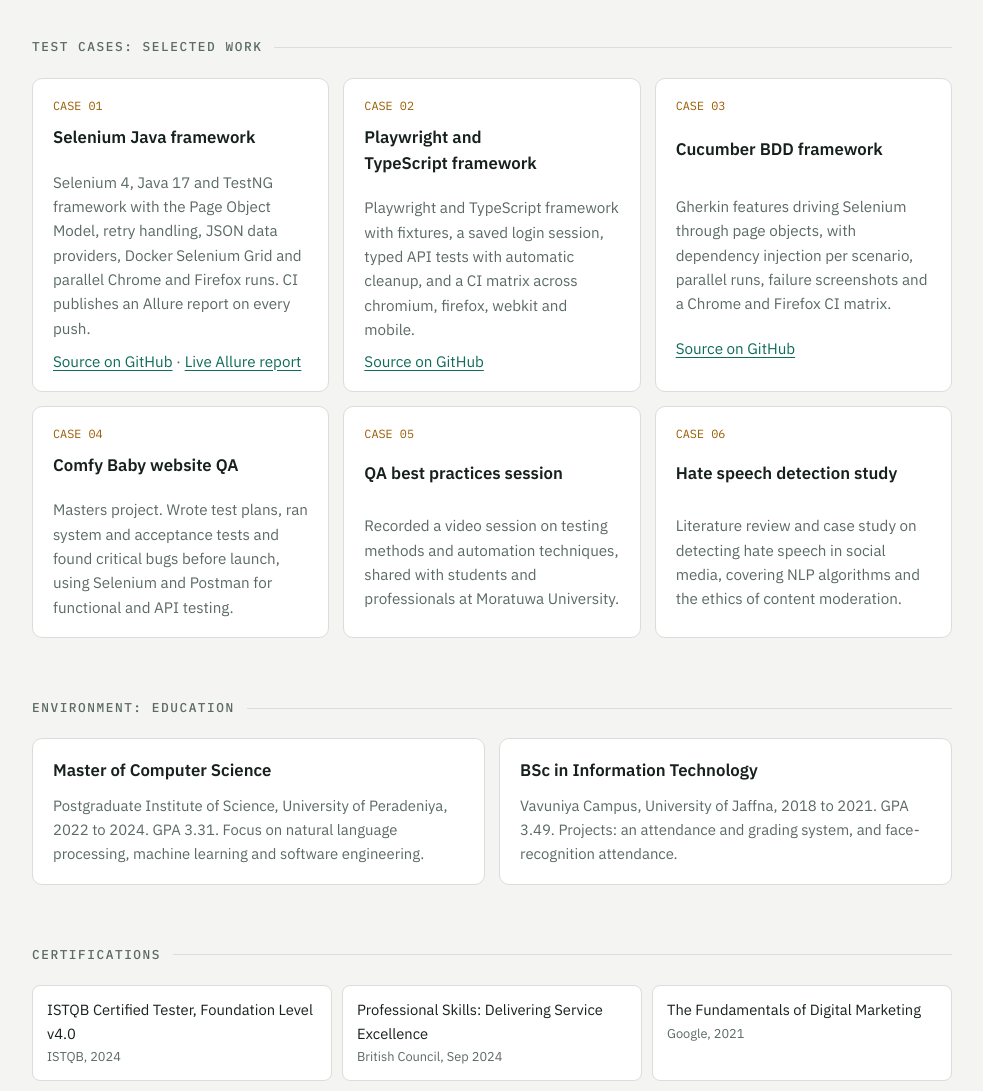
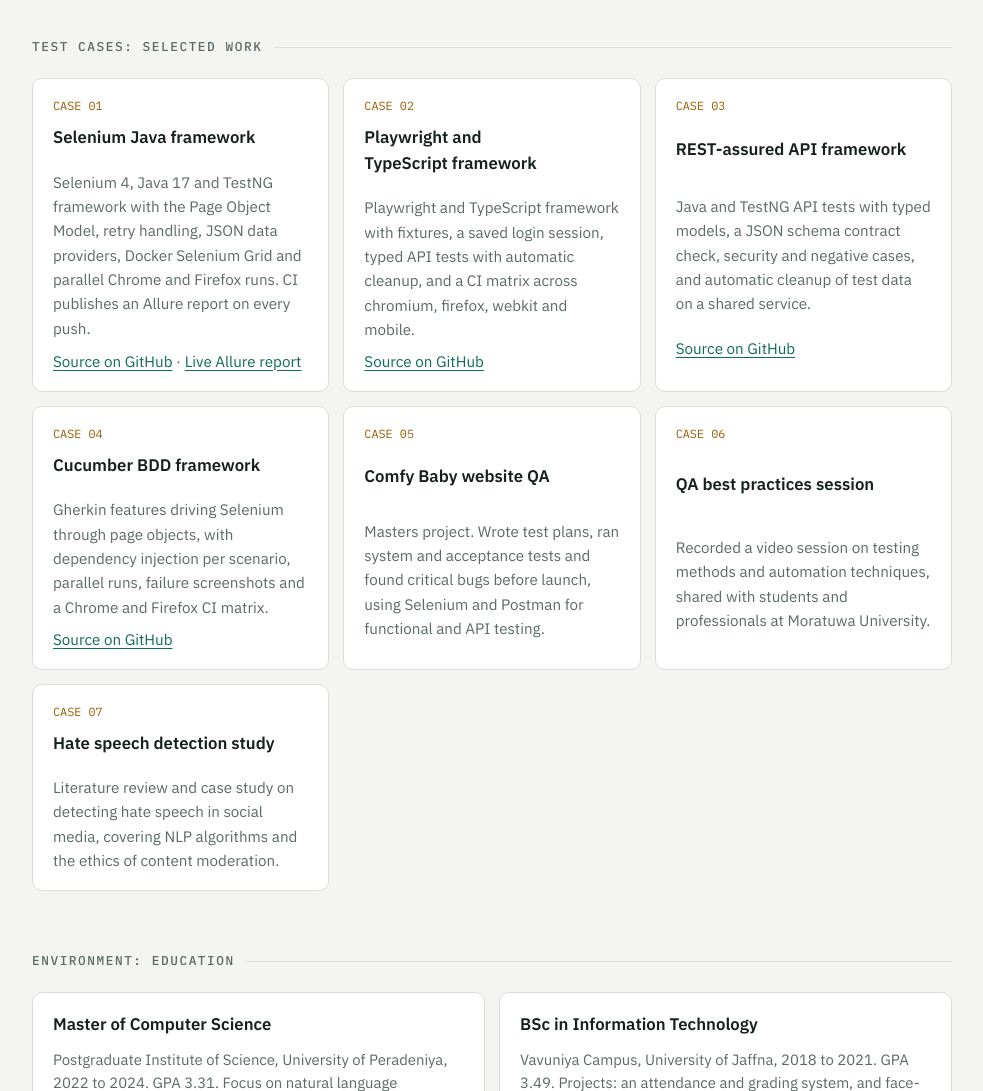
Before and after one commit to dilshana-dasthakeer/dilshana-dasthakeer.github.io, a plain HTML site: page index.html in a window 1280 px wide. Shown: the part 1840-2931 px from the top of the page, without its empty margins (148-1131 px from the left). Drawn offline with Linux system fonts and the light colour scheme.

Commit message:
Update index.html

```diff
--- a/index.html
+++ b/index.html
@@ -158,10 +158,11 @@ footer .wrap{border-top:1px solid var(--line);padding-top:22px;display:flex;flex
   <div class="grid">
     <article class="card case"><span class="id">CASE 01</span><h3>Selenium Java framework</h3><p>Selenium 4, Java 17 and TestNG framework with the Page Object Model, retry handling, JSON data providers, Docker Selenium Grid and parallel Chrome and Firefox runs. CI publishes an Allure report on every push.</p><p><a href="https://github.com/dilshana-dasthakeer/selenium-java-testng-framework">Source on GitHub</a> · <a href="https://dilshana-dasthakeer.github.io/selenium-java-testng-framework/">Live Allure report</a></p></article>
     <article class="card case"><span class="id">CASE 02</span><h3>Playwright and TypeScript framework</h3><p>Playwright and TypeScript framework with fixtures, a saved login session, typed API tests with automatic cleanup, and a CI matrix across chromium, firefox, webkit and mobile.</p><p><a href="https://github.com/dilshana-dasthakeer/playwright-typescript-framework">Source on GitHub</a></p></article>
-    <article class="card case"><span class="id">CASE 03</span><h3>Cucumber BDD framework</h3><p>Gherkin features driving Selenium through page objects, with dependency injection per scenario, parallel runs, failure screenshots and a Chrome and Firefox CI matrix.</p><p><a href="https://github.com/dilshana-dasthakeer/cucumber-bdd-framework">Source on GitHub</a></p></article>
-    <article class="card case"><span class="id">CASE 04</span><h3>Comfy Baby website QA</h3><p>Masters project. Wrote test plans, ran system and acceptance tests and found critical bugs before launch, using Selenium and Postman for functional and API testing.</p></article>
-    <article class="card case"><span class="id">CASE 05</span><h3>QA best practices session</h3><p>Recorded a video session on testing methods and automation techniques, shared with students and professionals at Moratuwa University.</p></article>
-    <article class="card case"><span class="id">CASE 06</span><h3>Hate speech detection study</h3><p>Literature review and case study on detecting hate speech in social media, covering NLP algorithms and the ethics of content moderation.</p></article>
+    <article class="card case"><span class="id">CASE 03</span><h3>REST-assured API framework</h3><p>Java and TestNG API tests with typed models, a JSON schema contract check, security and negative cases, and automatic cleanup of test data on a shared service.</p><p><a href="https://github.com/dilshana-dasthakeer/restassured-api-framework">Source on GitHub</a></p></article>
+    <article class="card case"><span class="id">CASE 04</span><h3>Cucumber BDD framework</h3><p>Gherkin features driving Selenium through page objects, with dependency injection per scenario, parallel runs, failure screenshots and a Chrome and Firefox CI matrix.</p><p><a href="https://github.com/dilshana-dasthakeer/cucumber-bdd-framework">Source on GitHub</a></p></article>
+    <article class="card case"><span class="id">CASE 05</span><h3>Comfy Baby website QA</h3><p>Masters project. Wrote test plans, ran system and acceptance tests and found critical bugs before launch, using Selenium and Postman for functional and API testing.</p></article>
+    <article class="card case"><span class="id">CASE 06</span><h3>QA best practices session</h3><p>Recorded a video session on testing methods and automation techniques, shared with students and professionals at Moratuwa University.</p></article>
+    <article class="card case"><span class="id">CASE 07</span><h3>Hate speech detection study</h3><p>Literature review and case study on detecting hate speech in social media, covering NLP algorithms and the ethics of content moderation.</p></article>
   </div>
 </section>
 
```
